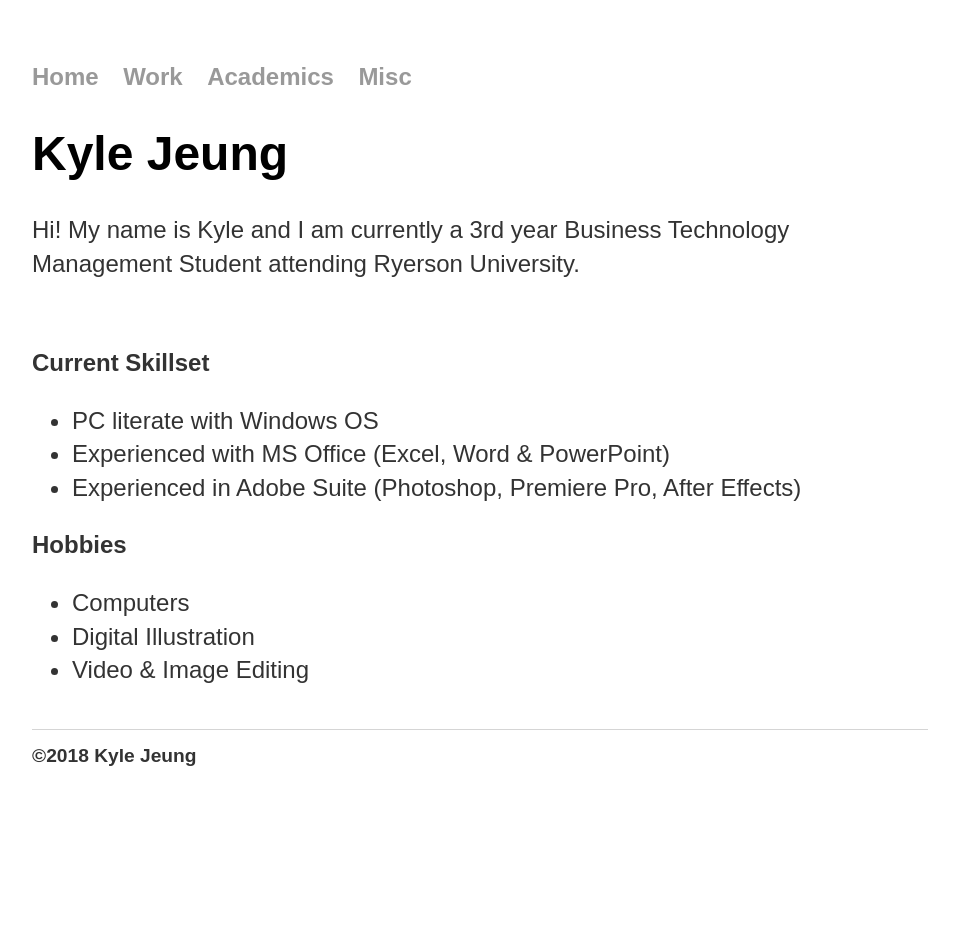
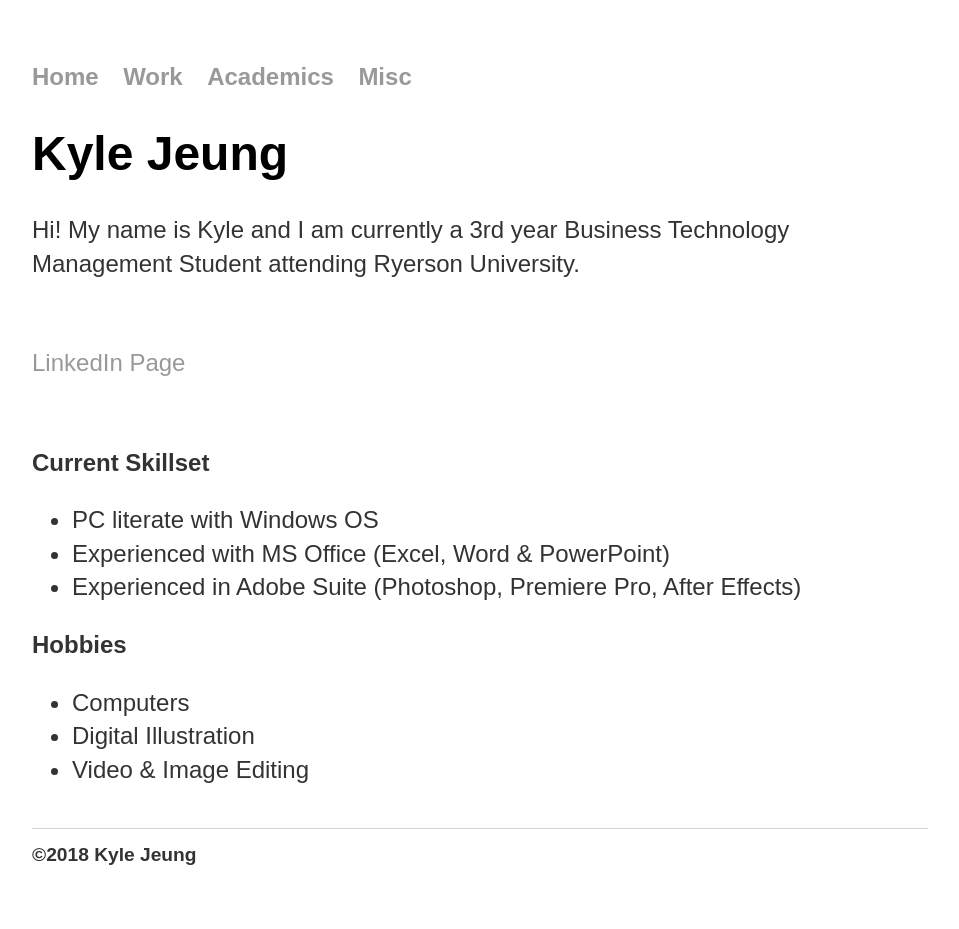
Before and after one commit to jeungkyle/portfolio, a Jekyll site: the page built from index.html, in a window 1280 px wide. Shown: the whole page, without its empty margins (160-1119 px from the left). Built offline with Jekyll 4.4.1, drawn with Linux system fonts in a browser that asks for light colours; before the commit the page ends 900 px from its top, so only the background shows below that.

Commit message:
Update index.html

```diff
--- a/index.html
+++ b/index.html
@@ -5,6 +5,7 @@
 <div class="blurb">
 	<h1>Kyle Jeung</h1>
 	<p>Hi! My name is Kyle and I am currently a 3rd year Business Technology Management Student attending Ryerson University.</p><br>
+	<p><a href="https://www.linkedin.com/in/jeungkyle/">LinkedIn Page</a></p><br>
 	<p>
 		<b>Current Skillset</b><br>
 		<ul>
```
